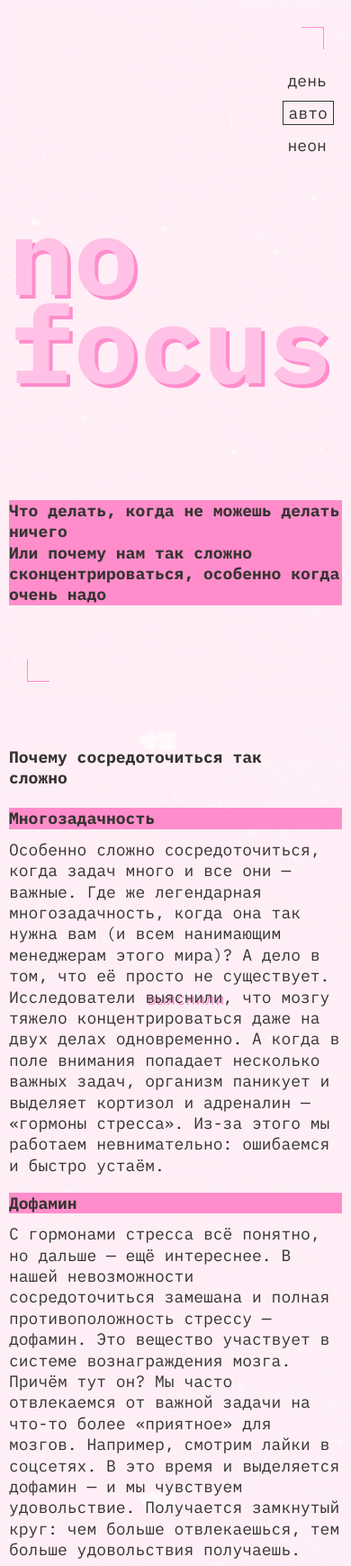
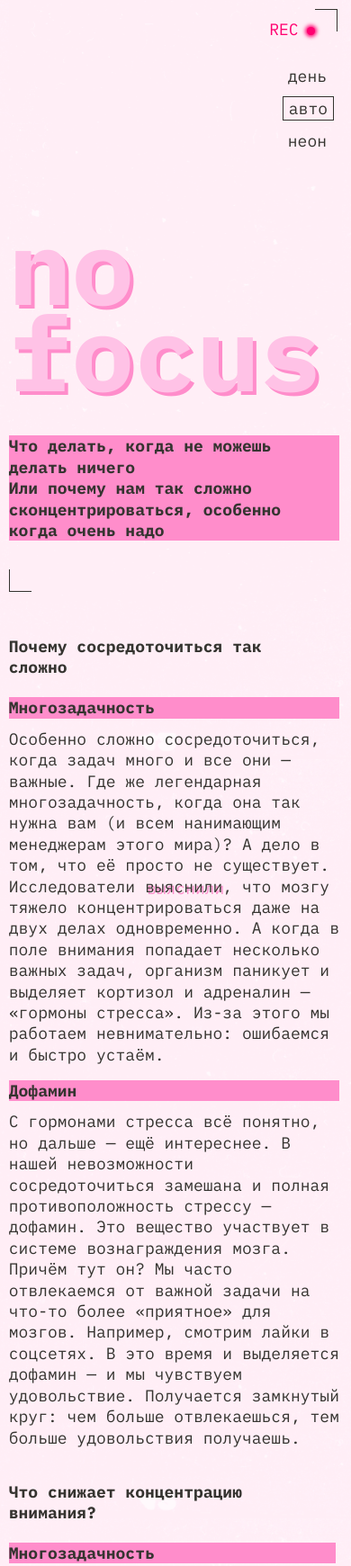
Before and after one commit to nikozszs/slozhno-sosredotochitsya, a website: page index.html in a window 390 px wide. Shown: the top 1741 px of the page at 90% size. Drawn offline with Linux system fonts and the light colour scheme; files whose address does not match are found by name.

Commit message:
изм разрешения

```diff
--- a/index.html
+++ b/index.html
@@ -17,7 +17,7 @@
     <link rel="apple-touch-icon" href="./images/mobile-icon.png">
   </head>
   <body class="page">
-    <header class="header">
+    <header class="header decorated-zone">
       <nav class="header__theme-menu">
         <ul class="header__theme-menu-list">
           <li class="header__theme-menu-item">
@@ -44,7 +44,7 @@
           </li>
         </ul>
       </nav>
-      <span class="decorated-zone" aria-hidden="true"></span>
+      <span class="decorated-zone-rec" aria-hidden="true">rec</span>
       <h1 class="header__title">no focus</h1>
       <p class="header__subtitle">
         Что делать, когда не можешь делать ничего
--- a/styles/dark.css
+++ b/styles/dark.css
@@ -15,4 +15,5 @@
   --color: #F1B2CE;
   --bg-image: url(../images/cover-image-dark.png);
   --secondary-color: #FF0070;
+  --color-text: #000028;
 }
--- a/styles/light.css
+++ b/styles/light.css
@@ -32,7 +32,7 @@
     --color-text: #353430;
     }
 
-    .decorated-zone-rec {
-      visibility: hidden;
+    .theme_light .decorated-zone-rec {
+      display: none;
     }
   }
--- a/styles/style.css
+++ b/styles/style.css
@@ -43,11 +43,26 @@
 
 .decorated-zone-rec {
   position: absolute;
-  width: 25px;
-  height: 25px;
+  width: 33px;
+  height: 26px;
   text-transform: uppercase;
-  color: var(--button);
+  color: #FF0070;
+  top: 20px;
+  right: 48px;
   line-height: 25px;
+  font-size: 18px;
+}
+
+.decorated-zone-rec::after {
+  content:"";
+  position: absolute;
+  border-radius: 50%;
+  background-color: #FF0070;
+  width: 9px;
+  height: 9px;
+  top: 10px;
+  right: -18px;
+  box-shadow: 0px 0px 4px 2px #FF0070;
 }
 
 .decorated-zone::before {
@@ -57,8 +72,8 @@
   height: 25px;
   top: 20px;
   right: 20px;
-  border-top: 1px solid var(--secondary-color, #ff0070);
-  border-right: 1px solid var(--secondary-color, #ff0070);
+  border-top: 1px solid var(--button, #ff0070);
+  border-right: 1px solid var(--button, #ff0070);
 }
 
 .decorated-zone::after {
@@ -68,8 +83,8 @@
   height: 25px;
   bottom: 20px;
   left: 20px;
-  border-bottom: 1px solid var(--secondary-color, #ff0070);
-  border-left: 1px solid var(--secondary-color, #ff0070);
+  border-bottom: 1px solid var(--button, #ff0070);
+  border-left: 1px solid var(--button, #ff0070);
 }
 
 .header__theme-menu {
@@ -120,7 +135,6 @@
   font-size: 18px;
   font-weight: 700;
   line-height: 23.4px;
-  margin-block-end: 1%;
   grid-area: title_decor;
 }
 
@@ -132,9 +146,11 @@
 
 .content__section {
   display: grid;
-  grid-template-columns: minmax(236px, 315px) 1fr;
+  grid-template-columns: 315px 1fr;
   gap: 20px;
-  margin-block-end: 60px;
+  margin-block-end: 61px;
+  margin-inline-start: 2%;
+  margin-inline-end: 2%;
 }
 
 .main_title {
@@ -159,6 +175,8 @@
 
 .content__section_row {
   margin-block-end: 88px;
+  margin-inline-start: 2%;
+  margin-inline-end: 2%;
 }
 
 .block_1 {
@@ -186,7 +204,10 @@
   "sunset sunset ice-cream"
   "tape books ice-cream"
   "tape street street";
-  max-height: 1120px;
+  max-height: 1103px;
+  margin-inline-start: 2%;
+  margin-inline-end: 2%;
+  margin-block-end: 4.5%;
 }
 
 .sunset {
@@ -261,37 +282,27 @@
 }
 
 @media (width < 1023px) {
-  .page {
-    margin: 10px;
-  }
-
   .header {
-    display: grid;
-    grid-template-rows: 1fr min-content 1fr;
-    margin-block-end: 85px;
+    margin-block-end: 159px;
+    max-height: 1024px;
   }
 
   .header__subtitle {
-    text-align: left;
-    align-self: center;
-    margin-right: 10px;
-    margin-top: 0%;
-    width: 48.5%;
+    margin-right: 2.5%;
+    margin-top: 12%;
+    width: 47.5%;
   }
 
   .header__title {
-    font-family: inherit;
-    font-weight: 700;
     line-height: 99px;
-    color: var(--accent-color);
-    text-shadow: 4px 4px 0 var(--secondary-color);
+    margin-top: 13%;
   }
 
   .header__theme-menu {
-    display: flex;
     justify-content: end;
     align-items: center;
-    padding-right: 2.5%;
+    padding-right: 3%;
+    margin-top: 15%;
   }
 
   .header__theme-menu-list {
@@ -300,13 +311,13 @@
   }
 
   .main_title {
-    margin-bottom: 2%;
+    margin-bottom: 2.5%;
     width: 236px;
   }
 
   .main_text {
-    margin-top: 1.8%;
-    margin-bottom: 3.3%;
+    margin-top: 2%;
+    margin-bottom: 4.5%;
   }
 
   .title_decor {
@@ -314,40 +325,36 @@
   }
 
   .content__section {
-    display: grid;
-    grid-template-columns: 235px 1fr;
-    gap: 20px;
-    margin-block-end: 70px;
-    margin-right: 1.5%;
-    margin-left: 1.5%;
+    grid-template-columns: 236px 1fr;
+    margin-block-end: 58px;
+    margin-right: 2.5%;
+    margin-left: 2.5%;
   }
 
   .content__section_row {
-    margin-right: 1.5%;
-    margin-bottom: 70px;
-    margin-left: 1.3%;
+    margin-bottom: 44px;
+    margin-right: 2.5%;
+    margin-left: 2.5%;
   }
 
   .block_1 {
     display: inline;
+    max-height: 585px;
   }
 
   .description_title {
-    margin-block-start: 5%;
+    margin-block-start: 4.8%;
   }
 
   .gallery {
-    max-height: 768px;
-    margin-right: 1.5%;
-    margin-left: 1.3%;
+    max-height: 823px;
+    margin-right: 2.5%;
+    margin-left: 2.5%;
+    margin-bottom: 15%;
   }
 
   .footer {
-    display: flex;
-    block-size: 135vh;
-    justify-content: center;
-    align-items: center;
-    position: relative;
+    max-height: 1024px;
   }
 
   .footer__decorated-zone::before {
@@ -361,48 +368,51 @@
   }
 }
 
-@media (width <= 768px) {
+@media (width <= 767px) {
   :root {
     --logo-size: clamp(7.25rem, 7.0115rem + 1.0178vw, 7.5rem);
   }
 
   .page {
-    margin: 10px;
+    margin-right: 2.5%;
+    margin-left: 2.5%;
   }
 
   .header {
-    display: grid;
-    grid-template-rows: minmax(220px, 224px) min-content minmax(220px, 224px);
-    margin-block-end: 32px;
+    margin-block-end: 19px;
+    max-height: 668px;
   }
 
   .header__subtitle {
-    text-align: left;
-    align-self: center;
     margin-left: 0%;
-    margin-top: 0%;
-    width: 100%;
+    margin-bottom: 18%;
+    width: 99%;
   }
 
   .header__title {
-    font-family: inherit;
-    font-weight: 700;
-    font-size: clamp(7.5rem, 0.5625rem + 14.4531vw, 9.8125rem);
-    line-height: 82%;
-    color: var(--accent-color);
-    text-shadow: 4px 4px 0 var(--secondary-color);
+    line-height: 95.7px;
   }
 
   .header__theme-menu {
-    display: flex;
     justify-content: end;
     align-items: center;
     padding-right: 2.5%;
+    margin-top: 11%;
   }
 
   .header__theme-menu-list {
     flex-direction: column;
     gap: 10px;
+  }
+
+  .decorated-zone::before {
+    top: 10px;
+    right: 5px;
+  }
+
+  .decorated-zone::after {
+    bottom: 10px;
+    left: 0px;
   }
 
   .main_title {
@@ -412,25 +422,24 @@
 
   .main_text {
     margin-top: 3%;
-    margin-bottom: 5%;
+    margin-bottom: 4.5%;
     line-height: 23.4px;
   }
 
   .title_decor {
-    margin-block-end: 2%;
+    margin-right: 1%;
+    margin-bottom: 2%;
   }
 
   .content__section {
     display: inline;
-    margin-block-end: 43px;
-    margin-right: 1.5%;
-    margin-left: 1.5%;
+    margin-block-end: 10px;
   }
 
   .content__section_row {
-    margin-right: 1.5%;
-    margin-bottom: 43px;
-    margin-left: 1.3%;
+    margin-right: 1%;
+    margin-bottom: 128px;
+    margin-left: 0%;
   }
 
   .block_1 {
@@ -438,14 +447,15 @@
   }
 
   .description_title {
-    margin-block-start: 9.1%;
+    margin-block-start: 4.8%;
+    margin-right: 1%;
   }
 
   .gallery {
     display: inline;
     max-height: 1400px;
-    margin-right: 1.3%;
-    margin-left: 1.3%;
+    margin-right: 0%;
+    margin-left: 0%;
   }
 
   .footer {
```
